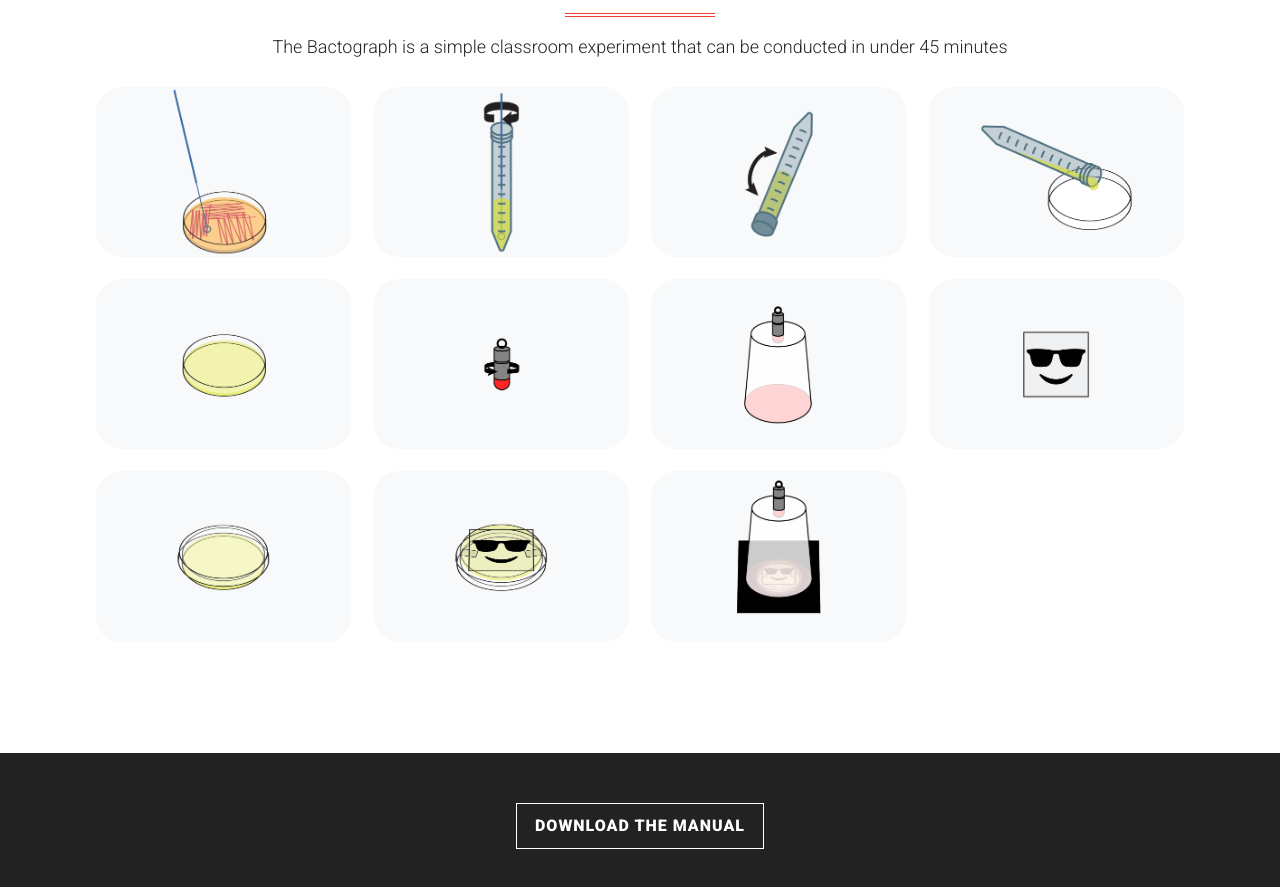
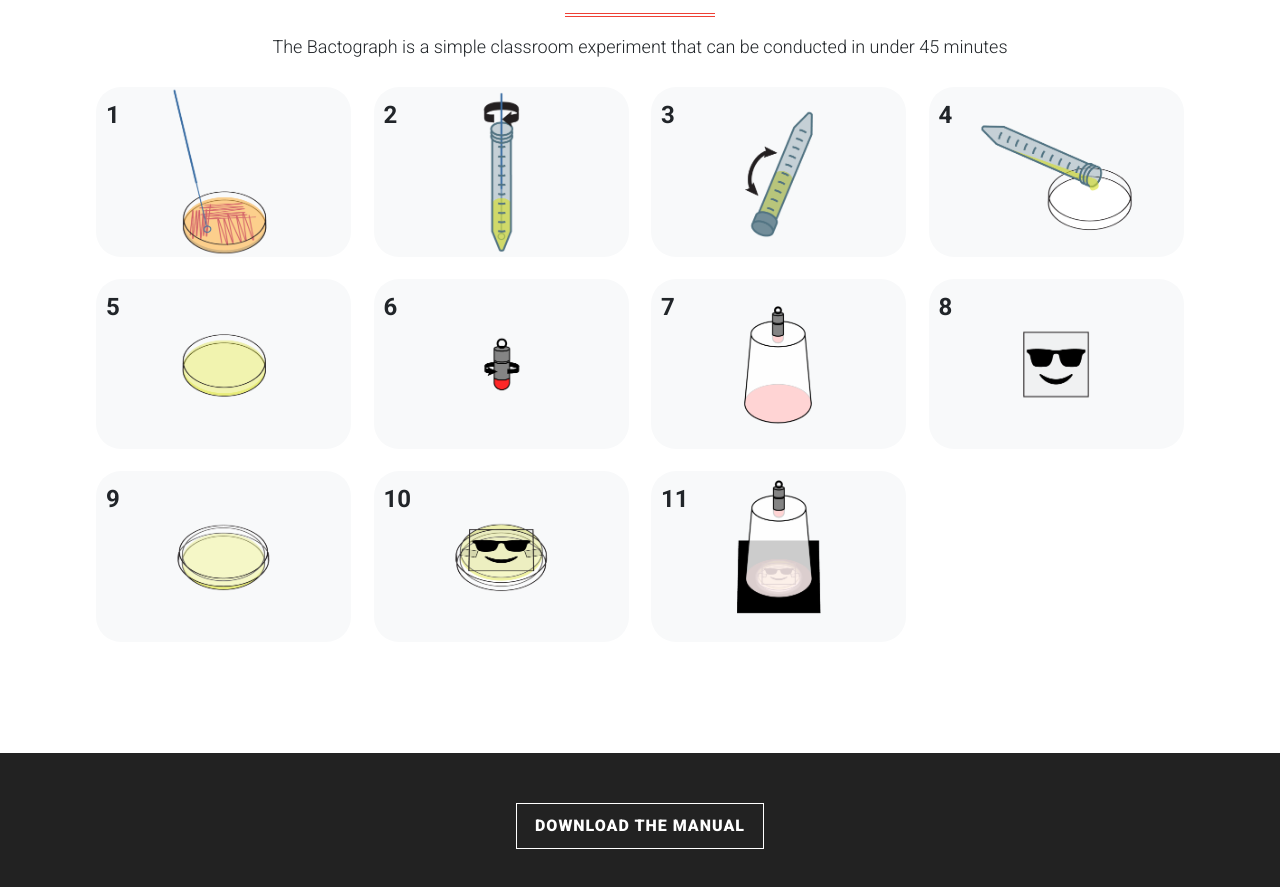
Before and after one commit to BrianLandry/bactograph, a plain HTML site: page index.html in a window 1280 px wide. Shown: the part 3145-4032 px from the top of the page. Drawn offline with Linux system fonts and the light colour scheme.

Commit message:
Numbered protocl and changed modal background

```diff
--- a/css/vitality-red.css
+++ b/css/vitality-red.css
@@ -782,3 +782,17 @@ a.text-primary {
     margin: 5px auto; }
   .team-picture .team-caption p {
     margin: 0; }
+
+  .caption-number {
+    position: absolute;
+    top: 10px;
+    left: 10px;
+    text-align: left;
+    font-weight: bold;
+    font-size: 24px;
+    width: 100%;
+  }
+
+.mfp-figure:after {
+  background: #f8f9fa;
+}
--- a/index.html
+++ b/index.html
@@ -169,6 +169,7 @@
           <div class="mix" href="img/protocol/step-1.png" title="<b>SCRAPE</b> bacteria off the class plate with an innoculating loop until the loop is filled with bacteria.">
             <div class="portfolio-wrapper">
               <img src="img/protocol/step-1.png" alt="">
+              <div class="caption-number">1</div>
               <div class="caption">
                 <div class="caption-text">
                   <span class="text-category"><b>SCRAPE</b> bacteria off the class plate with an innoculating loop until the loop is filled with bacteria.</span>
@@ -181,6 +182,7 @@
           <div class="mix" href="img/protocol/step-2.png" title="<b>SHAKE</b> off inocculating loop in media for 10 seconds.">
             <div class="portfolio-wrapper">
               <img src="img/protocol/step-2.png" alt="">
+              <div class="caption-number">2</div>
               <div class="caption">
                 <div class="caption-text">
                   <span class="text-category"><b>SHAKE</b> off inocculating loop in media for 10 seconds.</span>
@@ -193,6 +195,7 @@
           <div class="mix" href="img/protocol/step-3.png" title="<b>CAP</b> the media tube. <b>INVERT</b> the media tube quickly for 20 seconds to mix bacteria.">
             <div class="portfolio-wrapper">
               <img src="img/protocol/step-3.png" alt="">
+              <div class="caption-number">3</div>
               <div class="caption">
                 <div class="caption-text">
                   <span class="text-category"><b>CAP</b> the media tube. <b>INVERT</b> the media tube quickly for 20 seconds to mix bacteria.</span>
@@ -205,6 +208,7 @@
           <div class="mix" href="img/protocol/step-4.png" title="<b>POUR</b> media into the bottom of the petri dish.">
             <div class="portfolio-wrapper">
               <img src="img/protocol/step-4.png" alt="">
+              <div class="caption-number">4</div>
               <div class="caption">
                 <div class="caption-text">
                   <span class="text-category"><b>POUR</b> media into the bottom of the petri dish.</span>
@@ -217,6 +221,7 @@
           <div class="mix" href="img/protocol/step-5.png" title="<b>WAIT</b> 10 minutes for media to solidify. <b>TILT</b> plate gently to check if media has solidified.">
             <div class="portfolio-wrapper">
               <img src="img/protocol/step-5.png" alt="">
+              <div class="caption-number">5</div>
               <div class="caption">
                 <div class="caption-text">
                   <span class="text-category"><b>WAIT</b> 10 minutes for media to solidify. <b>TILT</b> plate gently to check if media has solidified.</span>
@@ -229,6 +234,7 @@
           <div class="mix" href="img/protocol/step-6.png" title="<b>TURN ON</b> the LED by unscrewing it slightly, removing the plastic divider, and then screwing it back together tightly.">
             <div class="portfolio-wrapper">
               <img src="img/protocol/step-6.png" alt="">
+              <div class="caption-number">6</div>
               <div class="caption">
                 <div class="caption-text">
                   <span class="text-category"><b>TURN ON</b> the LED by unscrewing it slightly, removing the plastic divider, and then screwing it back together tightly.</span>
@@ -241,6 +247,7 @@
           <div class="mix" href="img/protocol/step-7.png" title="<b>INSERT</b> the LED into the hole of the paper cup to illuminate the inside of the cup.">
             <div class="portfolio-wrapper">
               <img src="img/protocol/step-7.png" alt="">
+              <div class="caption-number">7</div>
               <div class="caption">
                 <div class="caption-text">
                   <span class="text-category"><b>INSERT</b> the LED into the hole of the paper cup to illuminate the inside of the cup.</span>
@@ -253,6 +260,7 @@
           <div class="mix" href="img/protocol/step-8.png" title="<b>DRAW</b> the image you want a Bactograph of on the sheet of transparency.">
             <div class="portfolio-wrapper">
               <img src="img/protocol/step-8.png" alt="">
+              <div class="caption-number">8</div>
               <div class="caption">
                 <div class="caption-text">
                   <span class="text-category"><b>DRAW</b> the image you want a Bactograph of on the sheet of transparency.</span>
@@ -265,6 +273,7 @@
           <div class="mix" href="img/protocol/step-9.png" title="<b>CAP</b> the petri dish once it has solidified in step 5.">
             <div class="portfolio-wrapper">
               <img src="img/protocol/step-9.png" alt="">
+              <div class="caption-number">9</div>
               <div class="caption">
                 <div class="caption-text">
                   <span class="text-category"><b>CAP</b> the petri dish once it has solidified in step 5.</span>
@@ -277,6 +286,7 @@
           <div class="mix" href="img/protocol/step-10.png" title="<b>PLACE</b> the petri dish upside down on the sheet of black paper in the incubator, <b>PLACE</b> the cup on top of the petri dish.">
             <div class="portfolio-wrapper">
               <img src="img/protocol/step-10.png" alt="">
+              <div class="caption-number">10</div>
               <div class="caption">
                 <div class="caption-text">
                   <span class="text-category"><b>PLACE</b> the petri dish upside down on the sheet of black paper in the incubator, <b>PLACE</b> the cup on top of the petri dish.</span>
@@ -289,6 +299,7 @@
           <div class="mix" href="img/protocol/step-11.png" title="<b>INCUBATE</b> the bacteria for 12-24 hours.">
             <div class="portfolio-wrapper">
               <img src="img/protocol/step-11.png" alt="">
+              <div class="caption-number">11</div>
               <div class="caption">
                 <div class="caption-text">
                   <span class="text-category"><b>INCUBATE</b> the bacteria for 12-24 hours.</span>
```
